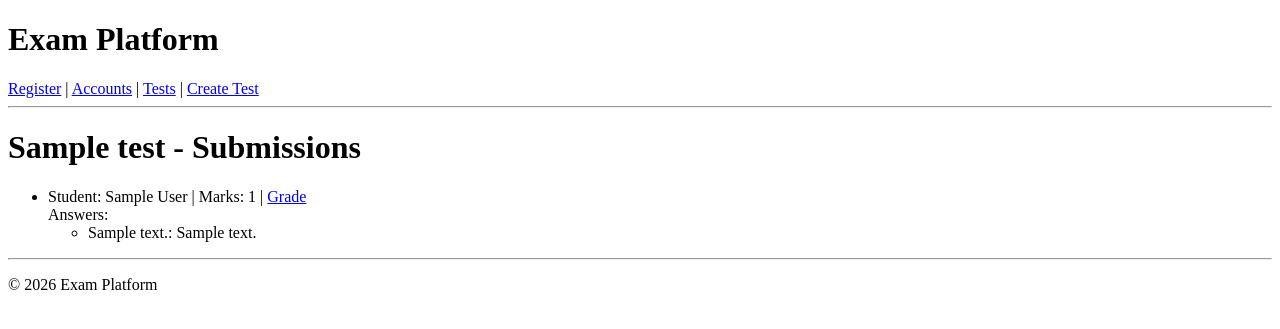
After one commit to stefanescuowen-cmd/CSET-160-Final, a Flask app: page /test/1/submissions in a window 1280 px wide. The commit adds this page. Shown: the top 329 px of the page. Run offline with Flask 3, Linux system fonts and the light colour scheme; tables that the repository leaves empty hold one stand-in row (values such as "Sample post"); parts of the project's set-up code (start-up, migrations or seed data) failed here and were passed over.

Commit message:
Worked on making sure you can view questions, accounts, worked on (although not yet possible), grading and submission mechanics.

```diff
--- a/main.py
+++ b/main.py
@@ -59,6 +59,93 @@ def tests():
     return render_template("tests.html", tests=all_tests)
 
 
+@app.route("/test/<int:test_id>/add_question", methods=["GET", "POST"])
+def add_question(test_id):
+    test = Test.query.get_or_404(test_id)
+
+    if request.method == "POST":
+        question_text = request.form["question_text"]
+        q_type = request.form["type"]
+
+        question = Question(
+            test_id=test_id,
+            question_text=question_text,
+            type=q_type
+        )
+
+        db.session.add(question)
+        db.session.commit()
+
+        return redirect("/tests")
+
+    return render_template("add_question.html", test=test)
+
+
+@app.route("/test/<int:test_id>")
+def test_details(test_id):
+    test = Test.query.get_or_404(test_id)
+    return render_template("test_details.html", test=test)
+
+
+@app.route("/test/<int:test_id>", methods=["GET", "POST"])
+def take_test(test_id):
+    test = Test.query.get_or_404(test_id)
+    students = User.query.filter_by(role="student").all()
+
+    # Check if POST (student submitting answers)
+    if request.method == "POST":
+        student_id = request.form["student_id"]
+
+        # Check if this student already submitted
+        existing = Submission.query.filter_by(test_id=test.id, student_id=student_id).first()
+        if existing:
+            return "Student has already submitted this test!"
+
+        # Create submission
+        submission = Submission(test_id=test.id, student_id=student_id)
+        db.session.add(submission)
+        db.session.commit()
+
+        # Save each answer
+        for question in test.questions:
+            answer_text = request.form.get(f"question_{question.id}", "")
+            answer = Answer(submission_id=submission.id, question_id=question.id, answer_text=answer_text)
+            db.session.add(answer)
+
+        db.session.commit()
+        return redirect("/tests")
+
+    # GET request => show the test
+    return render_template("take_test.html", test=test, students=students)
+
+
+@app.route("/test/<int:test_id>/submissions")
+def view_submissions(test_id):
+    test = Test.query.get_or_404(test_id)
+    submissions = Submission.query.filter_by(test_id=test.id).all()
+    return render_template("submissions.html", test=test, submissions=submissions)
+
+
+@app.route("/submission/<int:submission_id>/grade", methods=["GET", "POST"])
+def grade_submission(submission_id):
+    submission = Submission.query.get_or_404(submission_id)
+    teachers = User.query.filter_by(role="teacher").all()
+
+    if request.method == "POST":
+        submission.marks = request.form["marks"]
+        submission.graded_by = request.form["teacher_id"]
+        db.session.commit()
+        return redirect(f"/test/{submission.test_id}/submissions")
+
+    return render_template("grade_submission.html", submission=submission, teachers=teachers)
+
+
+@app.route("/student/<int:student_id>/results")
+def student_results(student_id):
+    student = User.query.get_or_404(student_id)
+    submissions = Submission.query.filter_by(student_id=student.id).all()
+    return render_template("student_results.html", student=student, submissions=submissions)
+
 # ----------
 # Run server
 # ----------
--- /dev/null
+++ b/templates/submissions.html
@@ -0,0 +1,22 @@
+{% extends "base.html" %}
+
+{% block content %}
+<h1>{{ test.title }} - Submissions</h1>
+
+<ul>
+    {% for submission in submissions %}
+    <li>
+        Student: {{ submission.student.name }} |
+        Marks: {{ submission.marks or "Not graded" }} |
+        <a href="/submission/{{ submission.id }}/grade">Grade</a>
+        <br>
+        Answers:
+        <ul>
+            {% for answer in submission.answers %}
+            <li>{{ answer.question.question_text }}: {{ answer.answer_text }}</li>
+            {% endfor %}
+        </ul>
+    </li>
+    {% endfor %}
+</ul>
+{% endblock %}
```
Also changed, not shown: templates/add_question.html (added, +18 -0 lines), templates/grade_submission.html (added, +24 -0 lines), templates/student_results.html (+15 -0 lines), templates/take_test.html (+27 -0 lines), templates/test_details.html (+17 -0 lines), templates/tests.html (+11 -1 lines).
